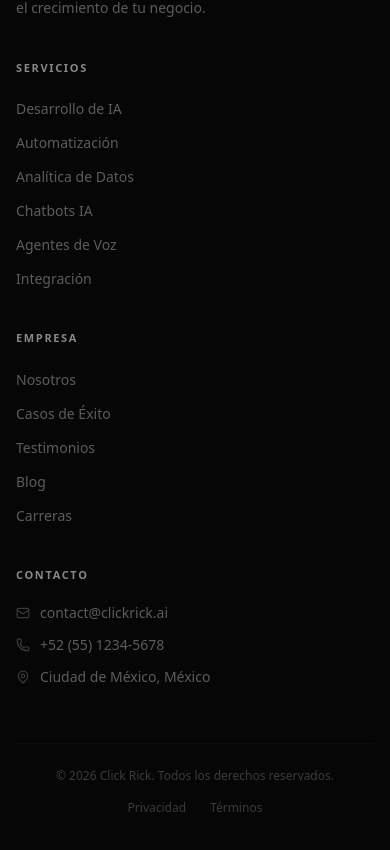
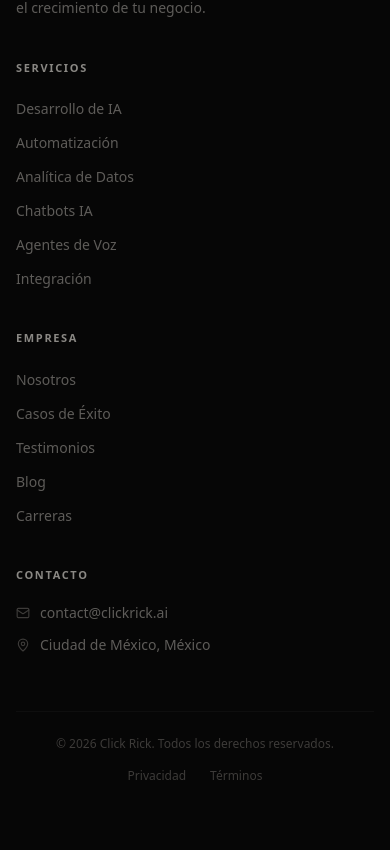
Before and after one commit to ricsanmar/ClickRick, a Next.js app: page / in a window 390 px wide. Shown: the part 7061-7911 px from the top of the page. Built offline with nearby package versions, Linux system fonts and the light colour scheme.

Commit message:
Remove placeholder phone number from footer

```diff
--- a/src/components/layout/Footer.tsx
+++ b/src/components/layout/Footer.tsx
@@ -1,4 +1,4 @@
-import { Mail, Phone, MapPin } from "lucide-react";
+import { Mail, MapPin } from "lucide-react";
 import {
   FOOTER_SERVICES,
   FOOTER_COMPANY,
@@ -93,15 +93,6 @@ export default function Footer() {
                 </a>
               </li>
               <li>
-                <a
-                  href={`tel:${FOOTER_CONTACT.phone}`}
-                  className="flex items-center gap-2.5 text-sm text-dark-500 transition-colors hover:text-dark-300"
-                >
-                  <Phone size={14} className="text-dark-600 flex-shrink-0" />
-                  {FOOTER_CONTACT.phone}
-                </a>
-              </li>
-              <li>
                 <span className="flex items-center gap-2.5 text-sm text-dark-500">
                   <MapPin size={14} className="text-dark-600 flex-shrink-0" />
                   {FOOTER_CONTACT.address}
--- a/src/lib/constants.ts
+++ b/src/lib/constants.ts
@@ -147,6 +147,5 @@ export const FOOTER_COMPANY = [
 
 export const FOOTER_CONTACT = {
   email: "contact@clickrick.ai",
-  phone: "+52 (55) 1234-5678",
   address: "Ciudad de México, México",
 };
```
